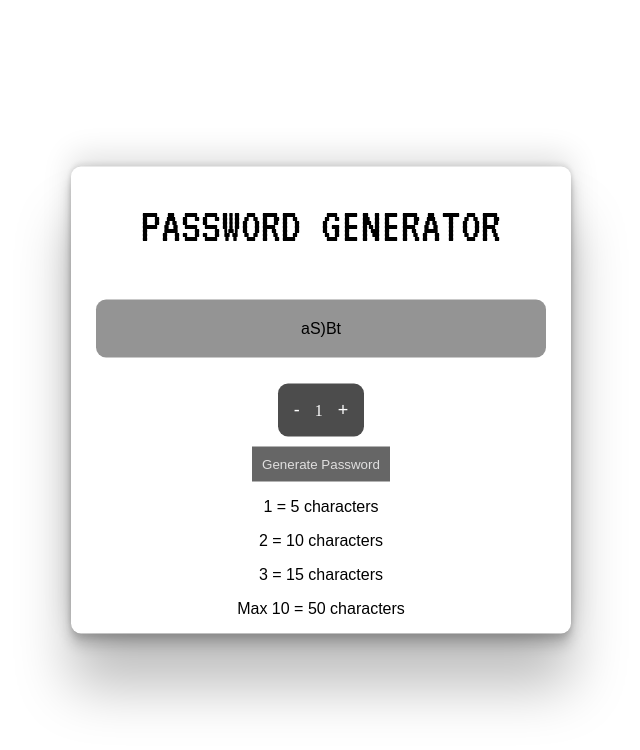
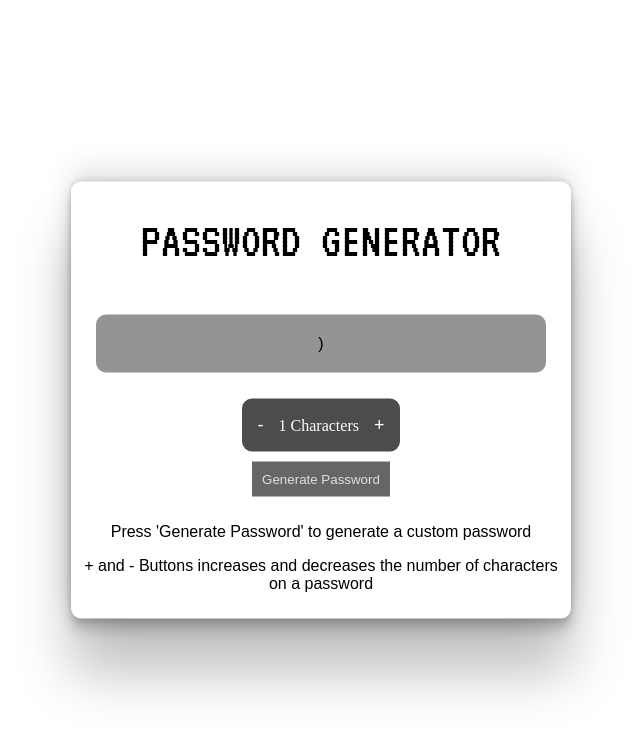
Before and after one commit to HeadpatsPlease/Password_Generator, a plain HTML site: page index.html in a window 1280 px wide. Both pictures are taken after a click on the button "Generate Password". Shown: the whole page, without its empty margins (319-959 px from the left). Drawn offline with Linux system fonts and the light colour scheme; a web font is replaced by a local one.

Commit message:
Added randomness and changed design and layout, added @media

```diff
--- a/index.css
+++ b/index.css
@@ -56,6 +56,7 @@
 .description{
     text-align: center;
     font-family: Arial, Helvetica, sans-serif;
+    padding: 10px 5px;
 }
 
 .generate button{
@@ -74,3 +75,16 @@
         transform: translateY(5px);
     }
 }
+
+@media screen and (max-width: 400px) {
+    .container{
+        width: 300px;
+    }
+    .container h1{
+        font-size: 35px;
+    }
+    #password-el{
+        width: 250px;
+    }
+
+}
--- a/index.html
+++ b/index.html
@@ -25,18 +25,8 @@
             <button id="generate-el" onclick="generate()">Generate Password</button>
         </div>
         <div class="description">
-            <p>
-                1 = 5 characters
-            </p>
-            <p>
-                2 = 10 characters
-            </p>
-            <p>
-                3 = 15 characters
-            </p>
-            <p>
-                Max 10 = 50 characters
-            </p>
+            <p>Press 'Generate Password' to generate a custom password</p>
+            <p>+ and - Buttons increases and decreases the number of characters on a password</p>
         </div>
     </div>
 
--- a/index.js
+++ b/index.js
@@ -19,10 +19,10 @@ let specialCharacters = [
                 ]
 
 let length = 1
-displayEl.textContent = length
+displayEl.textContent = length +" Characters"
 
 function add(){
-    displayEl.textContent = length
+    displayEl.textContent = length + " Characters"
     if (length > 9){
         length = 10
     }else {
@@ -30,7 +30,7 @@ function add(){
     }
 }
 function decrease(){
-    displayEl.textContent = length
+    displayEl.textContent = length + " Characters"
     if (length < 1){
         length = 0
     }else{
@@ -43,27 +43,30 @@ if (length < 1){
 }
 passwordEl.textContent = ":Password Here:"
 
+
+let pass = []
+
 function generate() {
 
     passwordEl.textContent = ''
     for (let i = 0; i < length; i++){
         let random = Math.floor(Math.random() * 26)
-        passwordEl.textContent += smallLetters[random]
+        pass.push(smallLetters[random])
     }
     for (let i = 0; i < length; i++){
         let random = Math.floor(Math.random() * 26)
-        passwordEl.textContent += capitalLetters[random]
+        pass.push(capitalLetters[random])
     }
     for (let i = 0; i < length; i++){
         let random = Math.floor(Math.random() * 23)
-        passwordEl.textContent += specialCharacters[random]
+        pass.push(specialCharacters[random])
     }
+    create()
+}
+
+function create(){
     for (let i = 0; i < length; i++){
-        let random = Math.floor(Math.random() * 26)
-        passwordEl.textContent += capitalLetters[random]
-    }
-    for (let i = 0; i < length; i++){
-        let random = Math.floor(Math.random() * 26)
-        passwordEl.textContent += smallLetters[random]
+        let random = Math.floor(Math.random() * pass.length)
+        passwordEl.textContent += pass[random]
     }
 }
```
